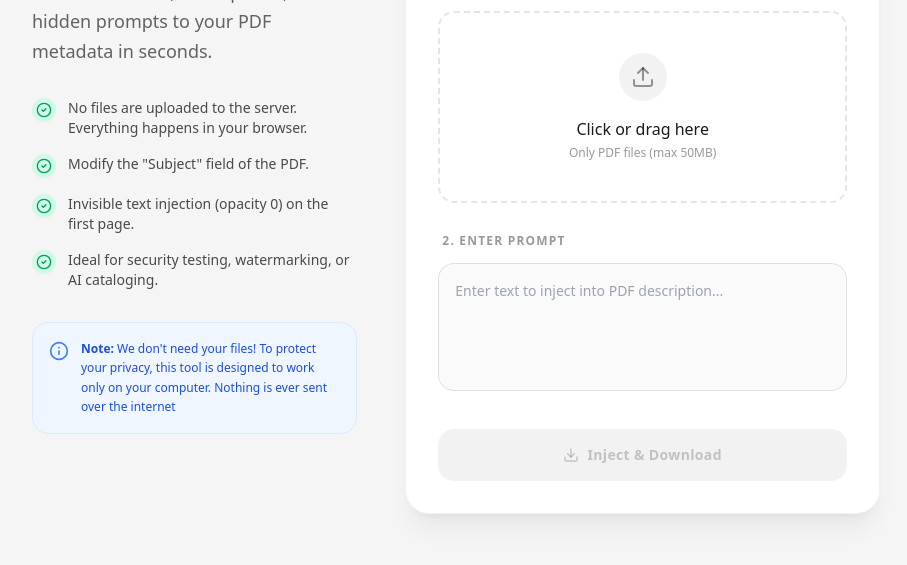
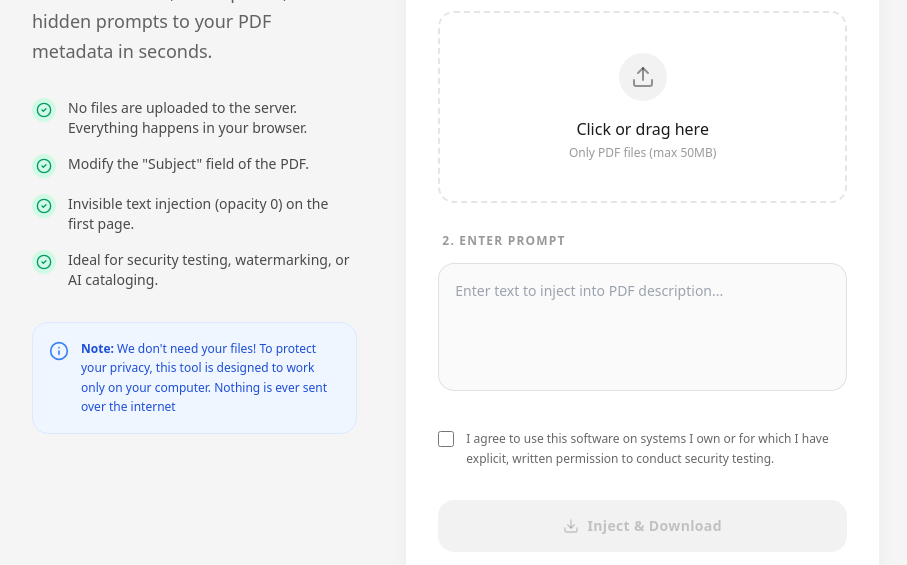
Before and after one commit to markeclaudio/promptinjection, a website built with Vite: page index.html in a window 1280 px wide. Shown: the part 241-806 px from the top of the page, without its empty margins (184-1091 px from the left). Built offline with nearby package versions, Linux system fonts and the light colour scheme.

Commit message:
feat: Add terms and conditions for legal disclaimer
Introduces a checkbox and accompanying text for users to agree to the terms of service before using the prompt injection tool. Updates the README to include a more comprehensive legal disclaimer regarding authorized testing and liability.

```diff
--- a/index.html
+++ b/index.html
@@ -147,6 +147,15 @@
               <textarea id="promptInput" data-i18n-placeholder="prompt_placeholder" placeholder="Enter text to inject into PDF description..." class="w-full h-32 p-4 bg-black/[0.02] border border-black/10 rounded-2xl focus:outline-none focus:ring-2 focus:ring-black/5 focus:border-black/20 transition-all resize-none text-sm leading-relaxed"></textarea>
             </div>
 
+            <div class="flex items-start gap-3 pt-2">
+              <div class="flex items-center h-5">
+                <input id="termsCheckbox" type="checkbox" class="w-4 h-4 text-emerald-600 bg-gray-100 border-gray-300 rounded focus:ring-emerald-500 focus:ring-2 cursor-pointer">
+              </div>
+              <label for="termsCheckbox" class="text-xs text-black/60 leading-relaxed cursor-pointer" data-i18n="terms_text">
+                I agree to use this software on systems I own or for which I have explicit, written permission to conduct security testing.
+              </label>
+            </div>
+
             <div class="pt-2">
               <button id="actionBtn" disabled class="w-full py-4 rounded-2xl font-bold text-sm tracking-wide flex items-center justify-center gap-2 transition-all active:scale-[0.98] bg-black/5 text-black/20 cursor-not-allowed">
                 <svg id="btnSpinner" class="hidden w-4 h-4 border-2 border-white/20 border-t-white rounded-full spin" viewBox="0 0 24 24"></svg>
--- a/src/main.js
+++ b/src/main.js
@@ -31,7 +31,8 @@ const translations = {
     verify_res_suspicious: "⚠️ Suspiciously long metadata found!",
     verify_res_ok: "✅ Metadata length seems normal.",
     verify_res_opacity: "⚠️ Found text with 0 opacity or invisible rendering!",
-    verify_res_opacity_ok: "✅ No invisible text detected."
+    verify_res_opacity_ok: "✅ No invisible text detected.",
+    terms_text: "I agree to use this software on systems I own or for which I have explicit, written permission to conduct security testing."
   },
   it: {
     header_client: "100% Lato Client",
@@ -65,7 +66,8 @@ const translations = {
     verify_res_suspicious: "⚠️ Trovati metadati sospettosamente lunghi!",
     verify_res_ok: "✅ La lunghezza dei metadati sembra normale.",
     verify_res_opacity: "⚠️ Trovato testo con opacità 0 o rendering invisibile!",
-    verify_res_opacity_ok: "✅ Nessun testo invisibile rilevato."
+    verify_res_opacity_ok: "✅ Nessun testo invisibile rilevato.",
+    terms_text: "Accetto di utilizzare questo software su sistemi di mia proprietà o per i quali ho un permesso esplicito e scritto per condurre test di sicurezza."
   }
 };
 
@@ -132,6 +134,7 @@ document.addEventListener('DOMContentLoaded', () => {
   const fileSizeDisplay = document.getElementById('fileSize');
   const clearFileBtn = document.getElementById('clearFileBtn');
   const promptInput = document.getElementById('promptInput');
+  const termsCheckbox = document.getElementById('termsCheckbox');
   const actionBtn = document.getElementById('actionBtn');
   const btnText = document.getElementById('btnText');
   const btnIcon = document.getElementById('btnIcon');
@@ -187,6 +190,7 @@ document.addEventListener('DOMContentLoaded', () => {
     updateUI();
   });
   promptInput.addEventListener('input', updateUI);
+  termsCheckbox.addEventListener('change', updateUI);
   actionBtn.addEventListener('click', injectPrompt);
   verifyBtn.addEventListener('click', verifyPdf);
 
@@ -234,7 +238,8 @@ document.addEventListener('DOMContentLoaded', () => {
 
     if (currentMode === 'inject') {
       const prompt = promptInput.value.trim();
-      if (currentFile && prompt) {
+      const isTermsAccepted = termsCheckbox.checked;
+      if (currentFile && prompt && isTermsAccepted) {
         actionBtn.disabled = false;
         actionBtn.classList.remove('bg-black/5', 'text-black/20', 'cursor-not-allowed');
         actionBtn.classList.add('bg-black', 'text-white', 'hover:bg-black/90', 'shadow-lg', 'shadow-black/10');
```
Also changed, not shown: README.md.
